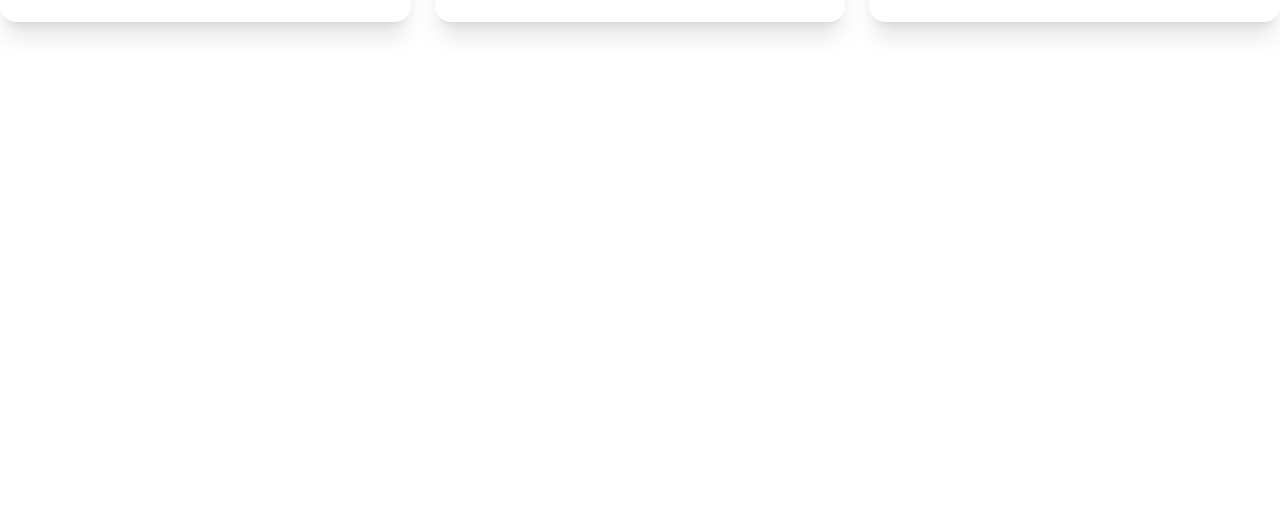
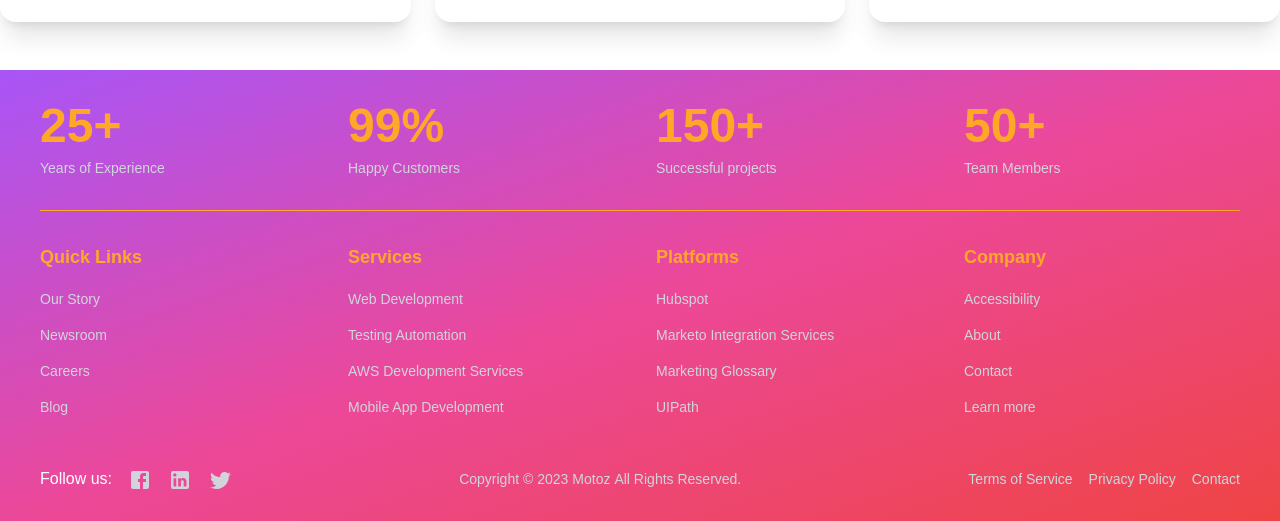
Before and after one commit to taijulsir/brand-cars-project-client-side, a React (Vite) app: page / in a window 1280 px wide. Shown: the part 1530-2051 px from the top of the page. Before the commit the page ends 1600 px from the top, so only its background shows below. Built offline with nearby package versions, Linux system fonts and the light colour scheme.

Commit message:
added footer section

```diff
--- a/src/Components/Headers.jsx
+++ b/src/Components/Headers.jsx
@@ -13,7 +13,7 @@ const Headers = () => {
             <li className="mr-4  font-medium"><NavLink to="/login">Login</NavLink></li>
         </>
     return (
-        <div className="navbar bg-pink-300">
+        <div className="navbar  bg-pink-300">
             <div className="navbar-start">
                 <div className="dropdown">
                     <label tabIndex={0} className="btn btn-ghost lg:hidden">
--- a/src/Home/Footer.jsx
+++ b/src/Home/Footer.jsx
@@ -1,9 +1,146 @@
+
 
 
 const Footer = () => {
     return (
         <div>
+            <footer className="font-[sans-serif] bg-gradient-to-br from-purple-500 via-pink-500 to-red-500 bg-opacity-80 py-8 px-10">
+               <div className=" max-w-7xl mx-auto">
+               <ul className="grid grid-cols-1 sm:grid-cols-2 lg:grid-cols-4 gap-8 mb-8 pb-8 border-b border-[#FFA726] ">
+                    <li>
+                        <h3 className="text-[#FFA726] font-semibold text-5xl">25+</h3>
+                        <p className="text-gray-300 text-sm mt-2">Years of Experience</p>
+                    </li>
+                    <li>
+                        <h3 className="text-[#FFA726] font-semibold text-5xl">99%</h3>
+                        <p className="text-gray-300 text-sm mt-2">Happy Customers</p>
+                    </li>
+                    <li>
+                        <h3 className="text-[#FFA726] font-semibold text-5xl">150+</h3>
+                        <p className="text-gray-300 text-sm mt-2">Successful projects</p>
+                    </li>
+                    <li>
+                        <h3 className="text-[#FFA726] font-semibold text-5xl">50+</h3>
+                        <p className="text-gray-300 text-sm mt-2">Team Members</p>
+                    </li>
+                </ul>
+                <div className="grid grid-cols-1 sm:grid-cols-2 xl:grid-cols-4 gap-8">
+                    <div>
+                        <h4 className="text-[#FFA726] font-semibold text-lg mb-4">Quick Links</h4>
+                        <ul className="space-y-3">
+                            <li>
+                                <a href="javascript:void(0)" className="hover:text-[#FFA726] text-gray-300 text-sm">Our Story</a>
+                            </li>
+                            <li>
+                                <a href="javascript:void(0)" className="hover:text-[#FFA726] text-gray-300 text-sm">Newsroom</a>
+                            </li>
+                            <li>
+                                <a href="javascript:void(0)" className="hover:text-[#FFA726] text-gray-300 text-sm">Careers</a>
+                            </li>
+                            <li>
+                                <a href="javascript:void(0)" className="hover:text-[#FFA726] text-gray-300 text-sm">Blog</a>
+                            </li>
+                        </ul>
+                    </div>
+                    <div>
+                        <h4 className="text-[#FFA726] font-semibold text-lg mb-4">Services</h4>
+                        <ul className="space-y-3">
+                            <li>
+                                <a href="javascript:void(0)" className="hover:text-[#FFA726] text-gray-300 text-sm">Web Development</a>
+                            </li>
+                            <li>
+                                <a href="javascript:void(0)" className="hover:text-[#FFA726] text-gray-300 text-sm">Testing Automation</a>
+                            </li>
+                            <li>
+                                <a href="javascript:void(0)" className="hover:text-[#FFA726] text-gray-300 text-sm">AWS Development Services</a>
+                            </li>
+                            <li>
+                                <a href="javascript:void(0)" className="hover:text-[#FFA726] text-gray-300 text-sm">Mobile App Development</a>
+                            </li>
+                        </ul>
+                    </div>
+                    <div>
+                        <h4 className="text-[#FFA726] font-semibold text-lg mb-4">Platforms</h4>
+                        <ul className="space-y-3">
+                            <li>
+                                <a href="javascript:void(0)" className="hover:text-[#FFA726] text-gray-300 text-sm">Hubspot</a>
+                            </li>
+                            <li>
+                                <a href="javascript:void(0)" className="hover:text-[#FFA726] text-gray-300 text-sm">Marketo Integration
+                                    Services</a>
+                            </li>
+                            <li>
+                                <a href="javascript:void(0)" className="hover:text-[#FFA726] text-gray-300 text-sm">Marketing Glossary</a>
+                            </li>
+                            <li>
+                                <a href="javascript:void(0)" className="hover:text-[#FFA726] text-gray-300 text-sm">UIPath</a>
+                            </li>
+                        </ul>
+                    </div>
+                    <div>
+                        <h4 className="text-[#FFA726] font-semibold text-lg mb-4">Company</h4>
+                        <ul className="space-y-3">
+                            <li>
+                                <a href="javascript:void(0)" className="hover:text-[#FFA726] text-gray-300 text-sm">Accessibility</a>
+                            </li>
+                            <li>
+                                <a href="javascript:void(0)" className="hover:text-[#FFA726] text-gray-300 text-sm">About</a>
+                            </li>
+                            <li>
+                                <a href="javascript:void(0)" className="hover:text-[#FFA726] text-gray-300 text-sm">Contact</a>
+                            </li>
+                            <li>
+                                <a href="javascript:void(0)" className="hover:text-[#FFA726] text-gray-300 text-sm">Learn more</a>
+                            </li>
+                        </ul>
+                    </div>
+                </div>
 
+                {/* copyrigh section  */}
+                <div className="flex flex-col lg:flex-row items-center justify-between mt-12">
+                    <ul className="flex space-x-4 max-lg:mb-6">
+                        <p className="text-white hover:font-medium">Follow us:</p>
+                        <li>
+                            <a href="javascript:void(0)">
+                                <svg xmlns="http://www.w3.org/2000/svg" fill="none" className="fill-gray-300 inline hover:fill-white w-6 h-6"
+                                    viewBox="0 0 24 24">
+                                    <path fillRule="evenodd"
+                                        d="M19 3H5a2 2 0 0 0-2 2v14a2 2 0 0 0 2 2h7v-7h-2v-3h2V8.5A3.5 3.5 0 0 1 15.5 5H18v3h-2a1 1 0 0 0-1 1v2h3v3h-3v7h4a2 2 0 0 0 2-2V5a2 2 0 0 0-2-2z"
+                                        clipRule="evenodd" />
+                                </svg>
+                            </a>
+                        </li>
+                        <li>
+                            <a href="javascript:void(0)">
+                                <svg xmlns="http://www.w3.org/2000/svg" fill="none" className="fill-gray-300 inline hover:fill-white w-6 h-6"
+                                    viewBox="0 0 24 24">
+                                    <path fillRule="evenodd"
+                                        d="M21 5a2 2 0 0 0-2-2H5a2 2 0 0 0-2 2v14a2 2 0 0 0 2 2h14a2 2 0 0 0 2-2V5zm-2.5 8.2v5.3h-2.79v-4.93a1.4 1.4 0 0 0-1.4-1.4c-.77 0-1.39.63-1.39 1.4v4.93h-2.79v-8.37h2.79v1.11c.48-.78 1.47-1.3 2.32-1.3 1.8 0 3.26 1.46 3.26 3.26zM6.88 8.56a1.686 1.686 0 0 0 0-3.37 1.69 1.69 0 0 0-1.69 1.69c0 .93.76 1.68 1.69 1.68zm1.39 1.57v8.37H5.5v-8.37h2.77z"
+                                        clipRule="evenodd"></path>
+                                </svg>
+                            </a>
+                        </li>
+                        <li>
+                            <a href="javascript:void(0)">
+                                <svg xmlns="http://www.w3.org/2000/svg" fill="none" className="fill-gray-300 inline hover:fill-white w-6 h-6"
+                                    viewBox="0 0 24 24">
+                                    <path
+                                        d="M22.92 6c-.77.35-1.6.58-2.46.69.88-.53 1.56-1.37 1.88-2.38-.83.5-1.75.85-2.72 1.05C18.83 4.5 17.72 4 16.46 4c-2.35 0-4.27 1.92-4.27 4.29 0 .34.04.67.11.98-3.56-.18-6.73-1.89-8.84-4.48-.37.63-.58 1.37-.58 2.15 0 1.49.75 2.81 1.91 3.56-.71 0-1.37-.2-1.95-.5v.03c0 2.08 1.48 3.82 3.44 4.21a4.22 4.22 0 0 1-1.93.07 4.28 4.28 0 0 0 4 2.98 8.521 8.521 0 0 1-5.33 1.84c-.34 0-.68-.02-1.02-.06C3.9 20.29 6.16 21 8.58 21c7.88 0 12.21-6.54 12.21-12.21 0-.19 0-.37-.01-.56.84-.6 1.56-1.36 2.14-2.23z" />
+                                </svg>
+                            </a>
+                        </li>
+                    </ul>
+
+                    <p className='text-sm max-lg:mb-6 text-gray-300'>Copyright © 2023<a href=''target='_blank' rel="noreferrer" className="hover:underline mx-1">Motoz</a>All Rights Reserved.</p>
+
+                    <ul className="flex space-x-4">
+                        <li><a href="javascript:void(0)" className="text-gray-300 hover:text-white text-sm">Terms of Service</a></li>
+                        <li><a href="javascript:void(0)" className="text-gray-300 hover:text-white text-sm">Privacy Policy</a></li>
+                        <li><a href="javascript:void(0)" className="text-gray-300 hover:text-white text-sm">Contact</a></li>
+                    </ul>
+                </div>
+               </div>
+            </footer>
         </div>
     );
 };
```
